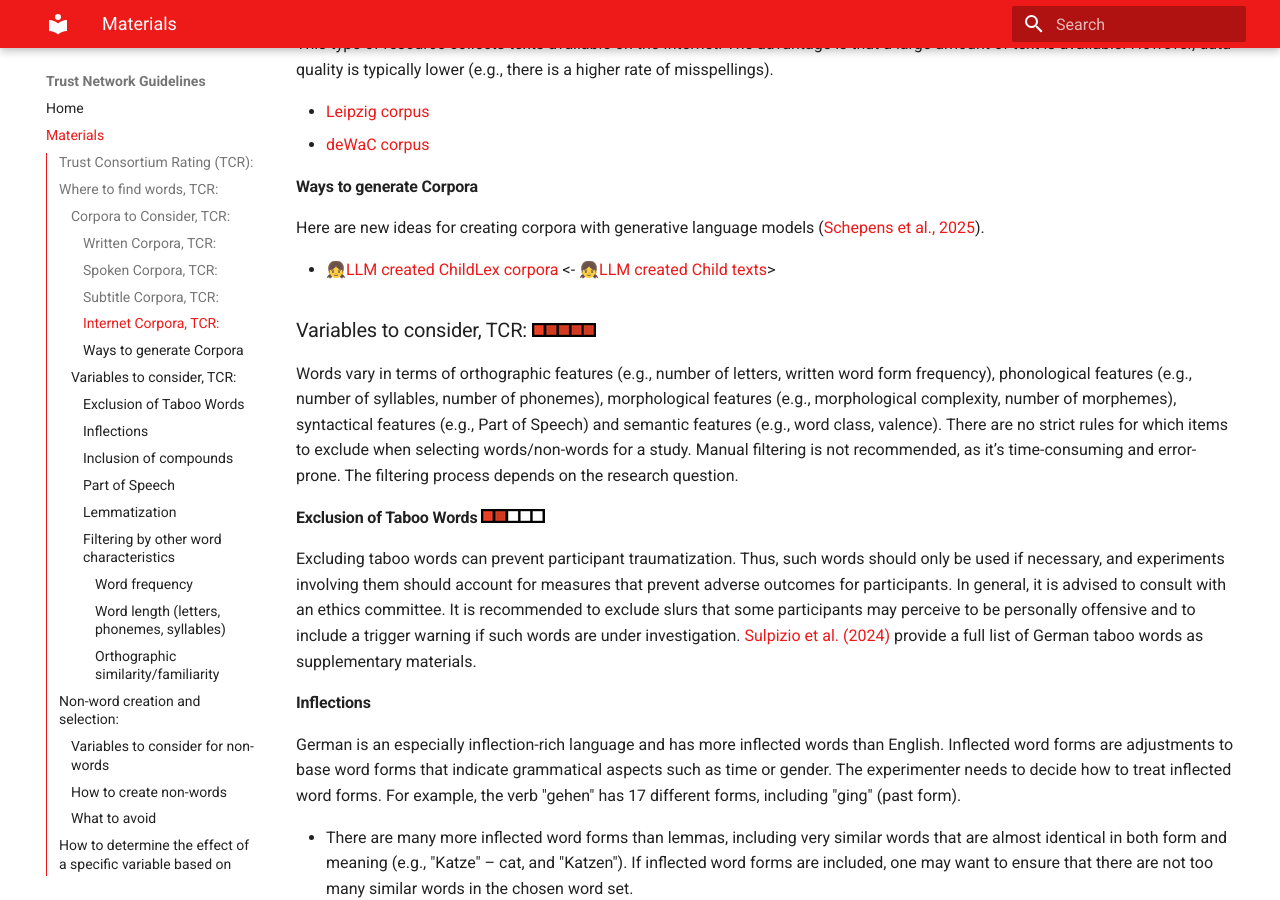
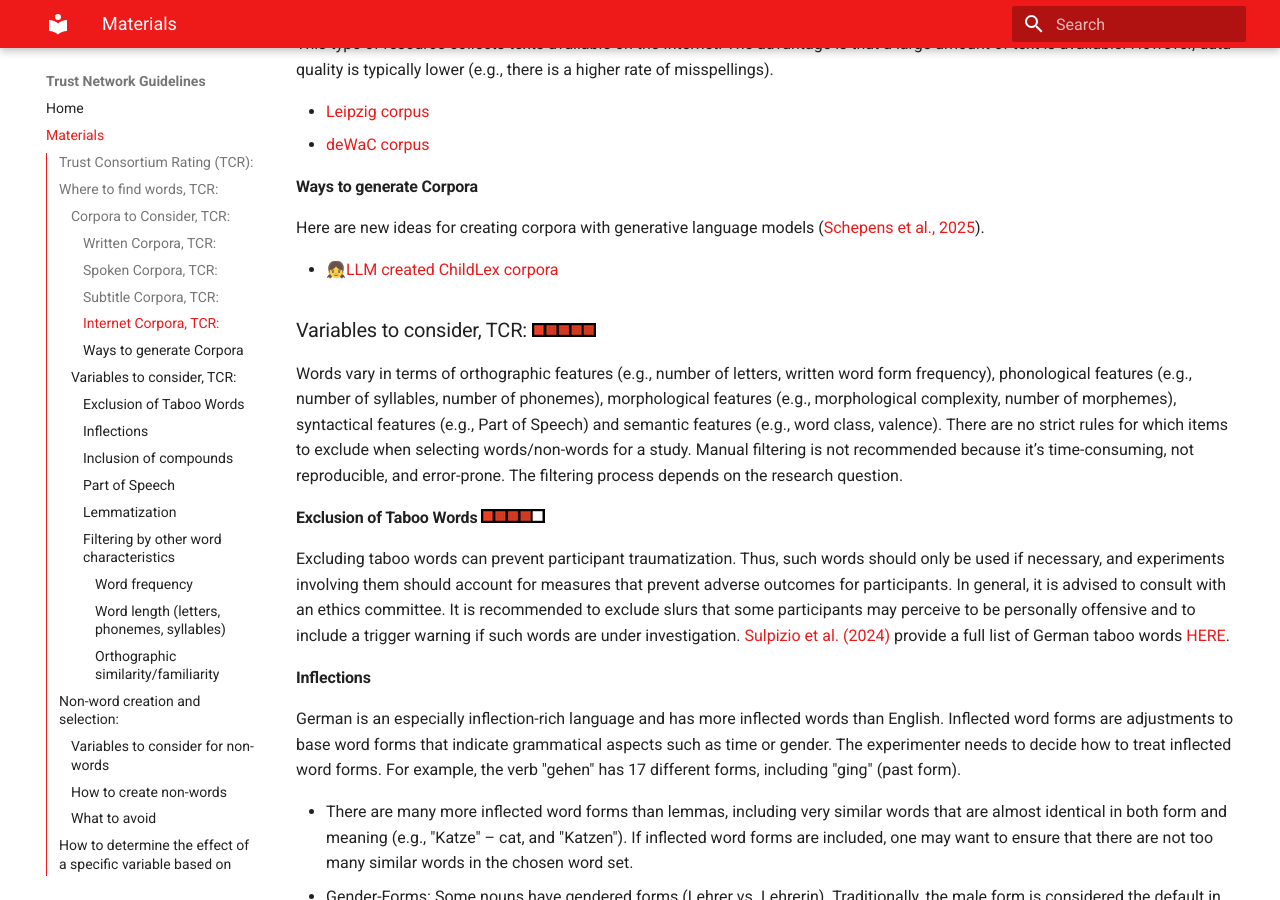
Before and after one commit to cwdeee/trust-network-guidelines, an MkDocs documentation site: the page built from docs/materials.md, in a window 1280 px wide and 900 px high, scrolled down 1786 px. Built offline with MkDocs 1.6.1 and Material for MkDocs 9.7.7, drawn with Linux system fonts in a browser that asks for light colours.

Commit message:
add survey data

```diff
--- a/docs/materials.md
+++ b/docs/materials.md
@@ -54,14 +54,13 @@ This type of resource collects texts available on the Internet. The advantage is
 Here are new ideas for creating corpora with generative language models ([Schepens et al., 2025](https://doi.org/10.1162/OPMI.a.30)).
 
 - 👧[LLM created ChildLex corpora](https://doi.org/10.17605/OSF.IO/WMUVJ)
-<- 👧[LLM created Child texts](https://doi.org/10.17605/OSF.IO/WMUVJ)>
 
 ### Variables to consider, TCR: ![Importance Rating 2](images/rating5.png)
 
-Words vary in terms of orthographic features (e.g., number of letters, written word form frequency), phonological features (e.g., number of syllables, number of phonemes), morphological features (e.g., morphological complexity, number of morphemes), syntactical features (e.g., Part of Speech) and semantic features (e.g., word class, valence). There are no strict rules for which items to exclude when selecting words/non-words for a study. Manual filtering is not recommended, as it’s time-consuming and error-prone. The filtering process depends on the research question.
+Words vary in terms of orthographic features (e.g., number of letters, written word form frequency), phonological features (e.g., number of syllables, number of phonemes), morphological features (e.g., morphological complexity, number of morphemes), syntactical features (e.g., Part of Speech) and semantic features (e.g., word class, valence). There are no strict rules for which items to exclude when selecting words/non-words for a study. Manual filtering is not recommended because it’s time-consuming, not reproducible, and error-prone. The filtering process depends on the research question.
 
-#### Exclusion of Taboo Words ![Importance Rating 2](images/rating2.png)
-Excluding taboo words can prevent participant traumatization. Thus, such words should only be used if necessary, and experiments involving them should account for measures that prevent adverse outcomes for participants. In general, it is advised to consult with an ethics committee. It is recommended to exclude slurs that some participants may perceive to be personally offensive and to include a trigger warning if such words are under investigation. [Sulpizio et al. (2024)](https://doi.org/10.3758/s13428-024-02376-6) provide a full list of German taboo words as supplementary materials.
+#### Exclusion of Taboo Words ![Importance Rating 2](images/rating4.png)
+Excluding taboo words can prevent participant traumatization. Thus, such words should only be used if necessary, and experiments involving them should account for measures that prevent adverse outcomes for participants. In general, it is advised to consult with an ethics committee. It is recommended to exclude slurs that some participants may perceive to be personally offensive and to include a trigger warning if such words are under investigation. [Sulpizio et al. (2024)](https://doi.org/10.3758/s13428-024-02376-6) provide a full list of German taboo words [HERE](https://osf.io/ecr32/overview).
 
 #### Inflections
 German is an especially inflection-rich language and has more inflected words than English. Inflected word forms are adjustments to base word forms that indicate grammatical aspects such as time or gender. The experimenter needs to decide how to treat inflected word forms. For example, the verb "gehen" has 17 different forms, including "ging" (past form).
```
